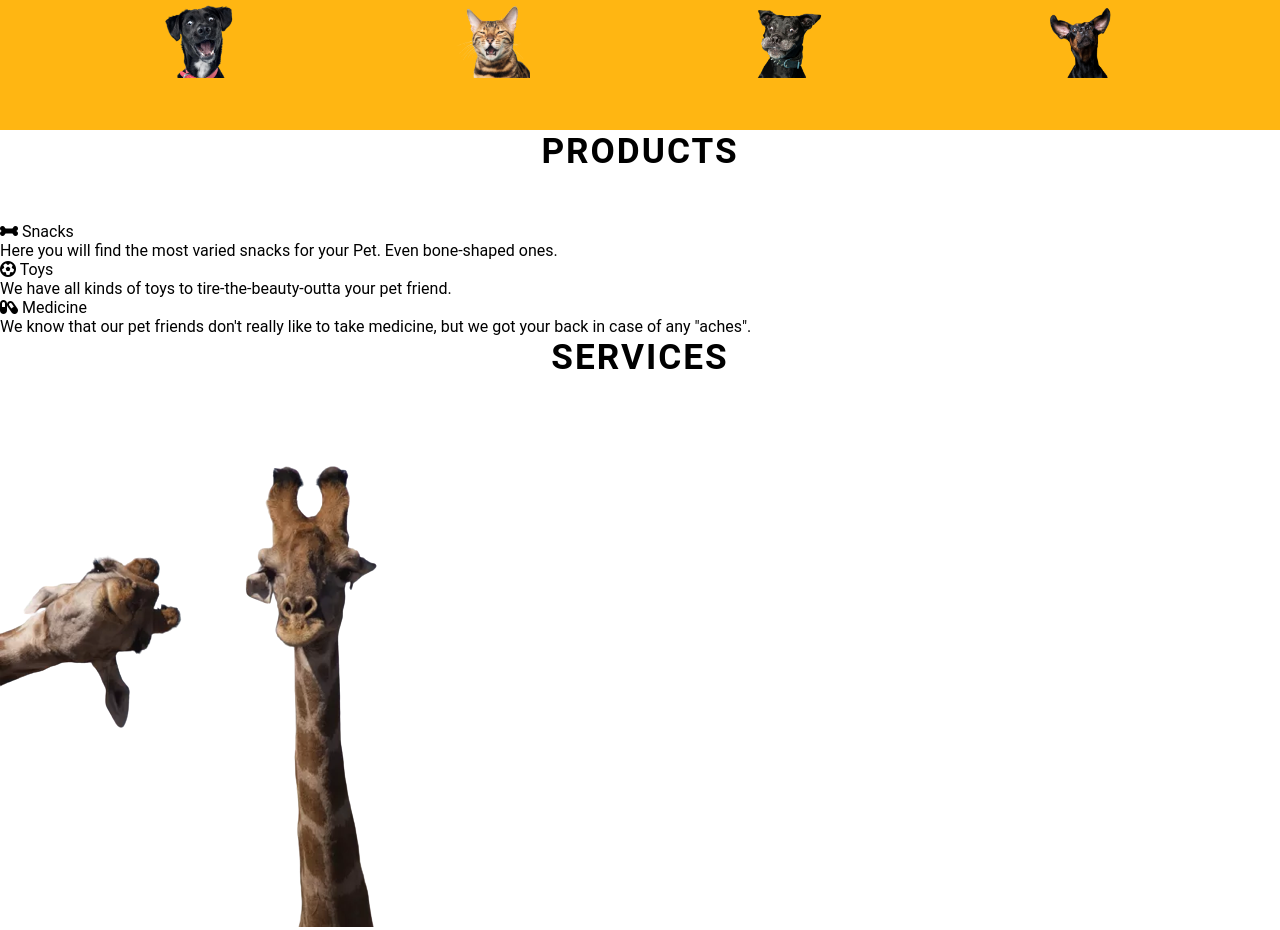
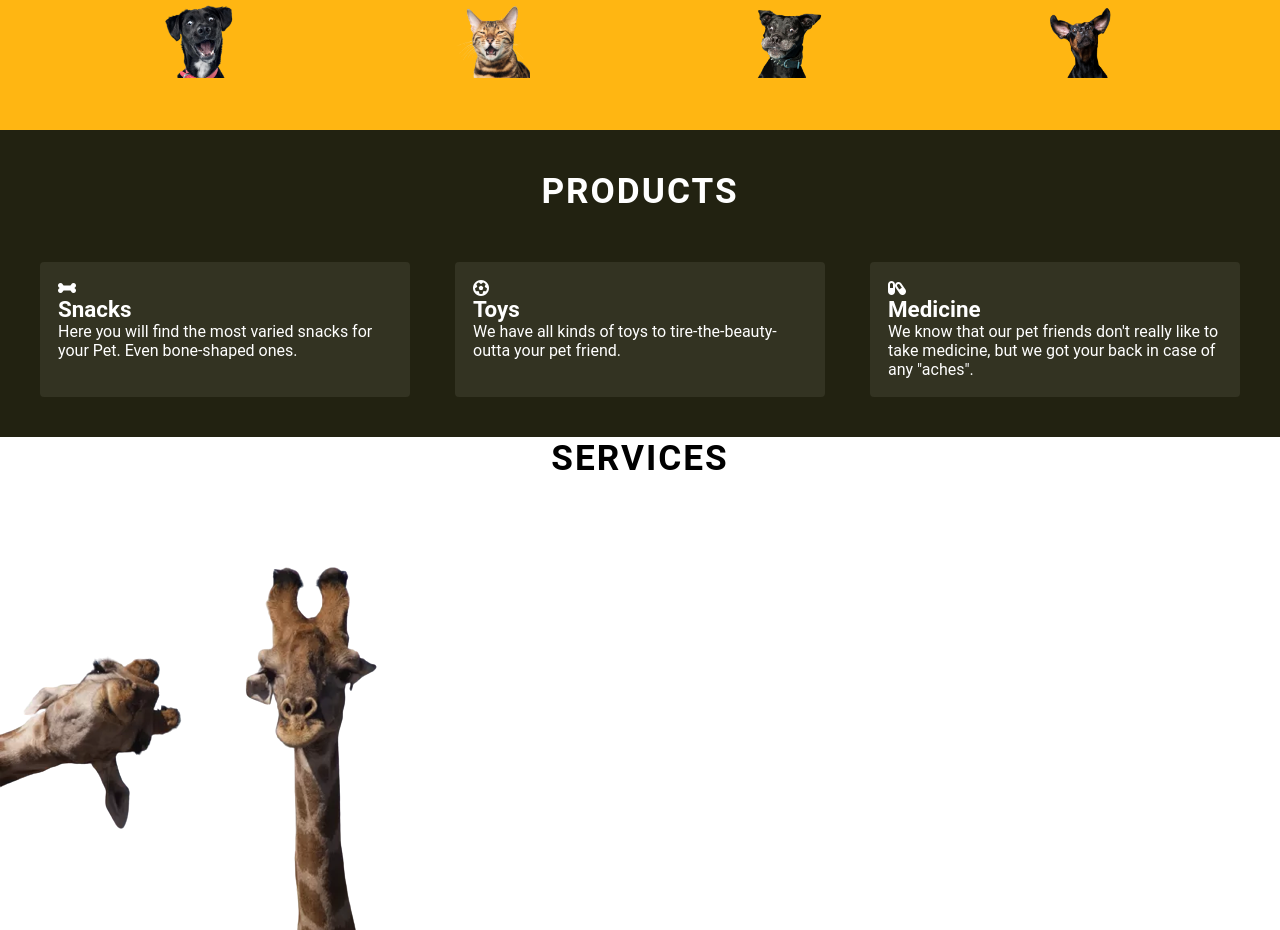
Before and after one commit to andrefcbruni/html-css-funny-petshop, a plain HTML site: page index.html in a window 1280 px wide. Shown: the part 940-1870 px from the top of the page. Drawn offline with Linux system fonts and the light colour scheme; files whose address does not match are found by name.

Commit message:
feature: product style added

```diff
--- a/styles.css
+++ b/styles.css
@@ -106,3 +106,48 @@ a {
     padding: 12px;
 }
 /* Clients style end */
+
+/* Products style beginning */
+#products {
+    width: 100%;
+    background: #221;
+    color: white;
+    padding: 40px;
+}
+
+.headtext {
+    font-size: 2.2rem;
+    text-transform: uppercase;
+    font-weight: bold;
+    text-align: center;
+    padding-bottom: 50px;
+    letter-spacing: 2px;
+}
+
+.products-container {
+    width: 100%;
+    margin: auto;
+    display: grid;
+    grid-template-columns: repeat(3, 1fr);
+    grid-column-gap: 45px;
+}
+
+.product {
+    display: flex;
+    flex-direction: column;
+    background: #332;
+    padding: 18px;
+    border-radius: 4px;
+    }
+
+.product-title {
+    font-size: 1.4rem;
+    font-weight: bold;
+}
+
+/* Products style end */
+
+
+/* Services style beginning */
+
+/* Services style end */
```
